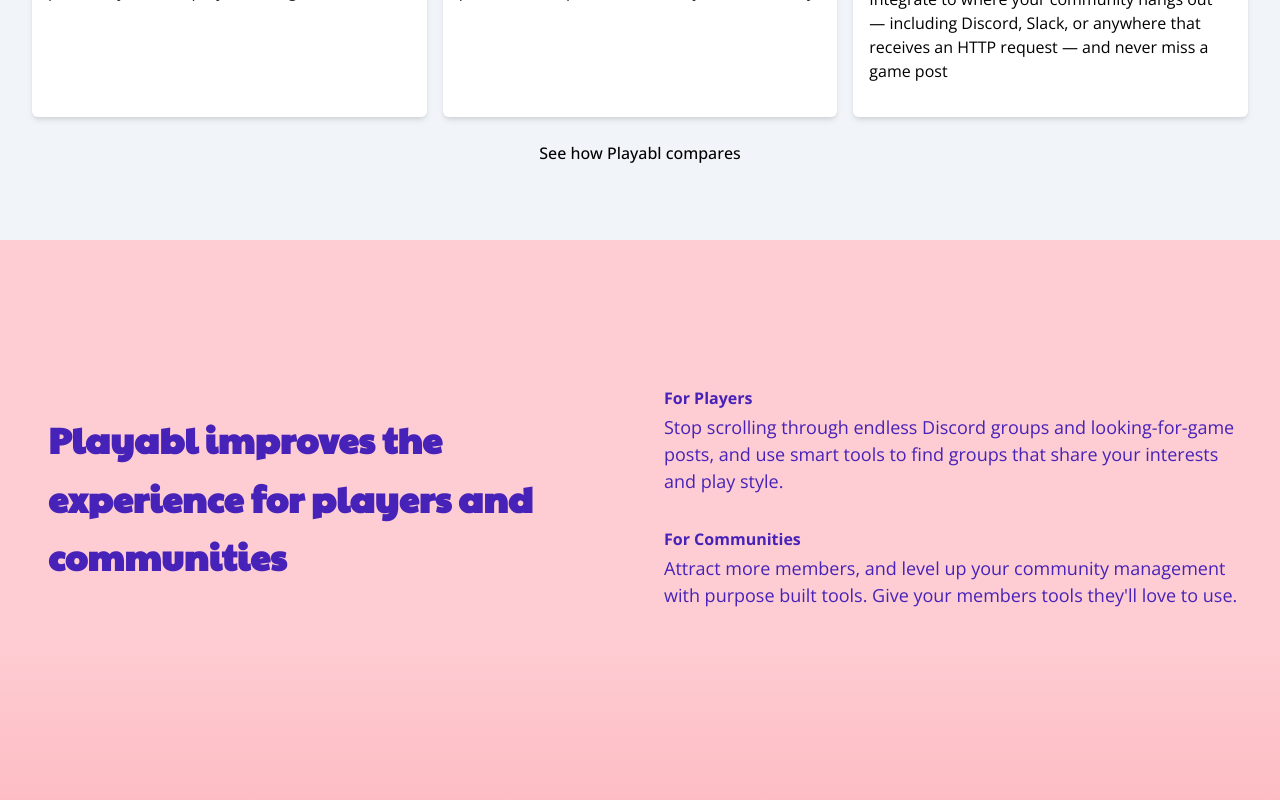
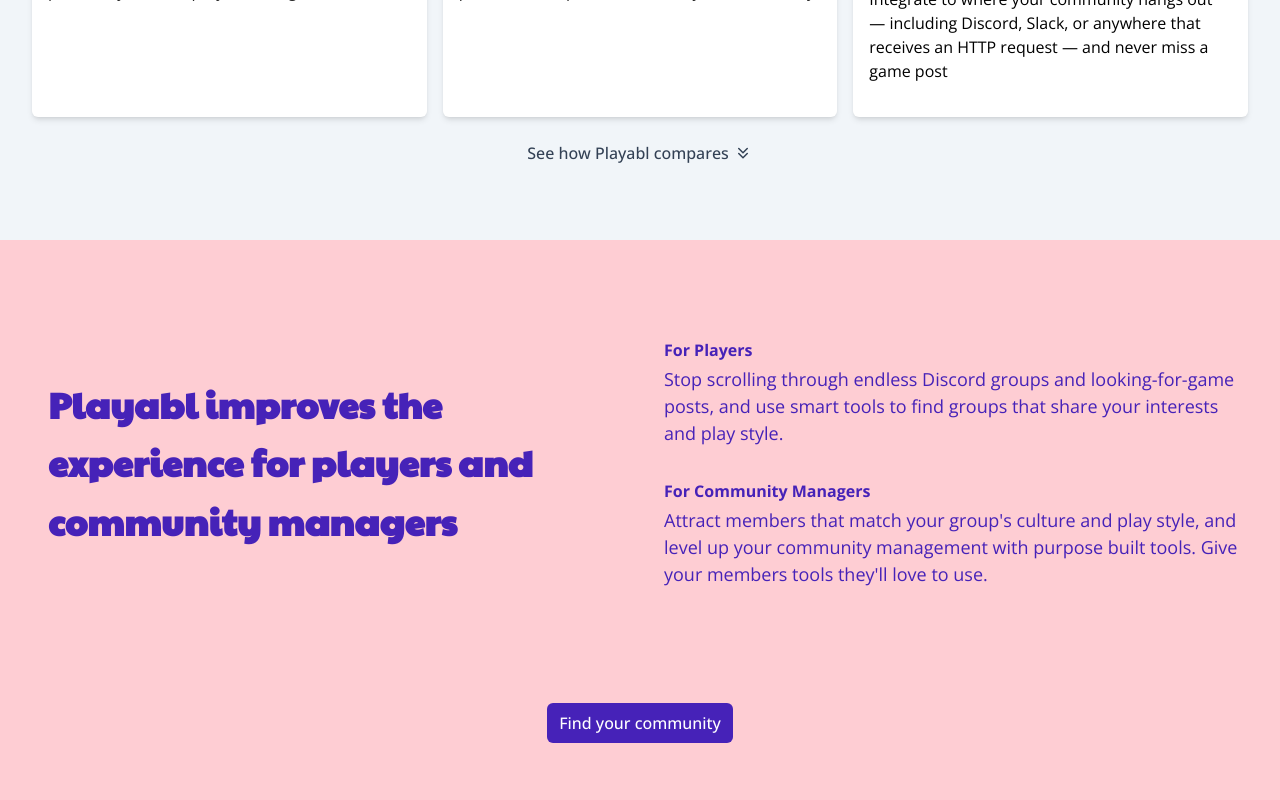
Before and after one commit to Playabl-io/marketing, a Vue app: page / in a window 1280 px wide. Shown: the part 1360-2160 px from the top of the page. Built offline with nearby package versions, Linux system fonts and the light colour scheme.

Commit message:
update styles (#4)

```diff
--- a/src/components/GhostButton.vue
+++ b/src/components/GhostButton.vue
@@ -1,6 +1,6 @@
 <template>
   <base-button
-    class="bg-inherit hover:bg-gray-100 dark:hover:bg-gray-700 text-current dark:text-slate-100"
+    class="bg-inherit hover:bg-slate-200 text-slate-700"
     v-bind="$attrs"
   >
     <slot></slot>
--- a/src/pages/HomePage.vue
+++ b/src/pages/HomePage.vue
@@ -120,21 +120,18 @@
           game post
         </p>
       </FeatureCard>
-      <GhostButton
-        class="col-span-full hover:bg-slate-200"
-        @click="goToComparison"
-      >
-        See how Playabl compares
+      <GhostButton class="col-span-full" @click="goToComparison">
+        See how Playabl compares <ChevronDoubleDownIcon class="h-5 w-5 ml-1" />
       </GhostButton>
     </div>
   </section>
   <section
-    class="min-h-screen py-12 px-8 font-openSans bg-gradient-to-b from-rose-200 via-rose-200 to-rose-300 text-brand-500 grid md:grid-cols-2 gap-12"
+    class="px-8 py-16 min-h-[75vh] font-openSans bg-rose-200 text-brand-500 grid md:grid-cols-2 gap-12"
   >
     <p
       class="max-w-2xl p-4 text-4xl font-semibold leading-relaxed self-center font-paytone"
     >
-      Playabl improves the experience for players and communities
+      Playabl improves the experience for players and community managers
     </p>
     <div class="grid gap-8 self-center">
       <div>
@@ -146,10 +143,11 @@
         </p>
       </div>
       <div>
-        <h3 class="font-bold mb-1">For Communities</h3>
+        <h3 class="font-bold mb-1">For Community Managers</h3>
         <p class="text-lg leading-normal">
-          Attract more members, and level up your community management with
-          purpose built tools. Give your members tools they'll love to use.
+          Attract members that match your group's culture and play style, and
+          level up your community management with purpose built tools. Give your
+          members tools they'll love to use.
         </p>
       </div>
     </div>
@@ -238,7 +236,10 @@
       </table>
     </div>
   </section>
-  <section id="signup" class="py-12 grid justify-items-center min-h-screen">
+  <section
+    id="signup"
+    class="pt-16 pb-32 grid place-items-center min-h-screen md:min-h-[75vh]"
+  >
     <EmailSignup />
   </section>
 </template>
@@ -258,6 +259,7 @@
   XCircleIcon,
 } from "@heroicons/vue/24/outline";
 import { CalendarDaysIcon } from "@heroicons/vue/24/solid";
+import { ChevronDoubleDownIcon } from "@heroicons/vue/20/solid";
 import FeatureCardHeadline from "../components/FeatureCardHeadline.vue";
 import PremiumFeatureCardHeadline from "../components/PremiumFeatureCardHeadline.vue";
 import GhostButton from "../components/GhostButton.vue";
```
